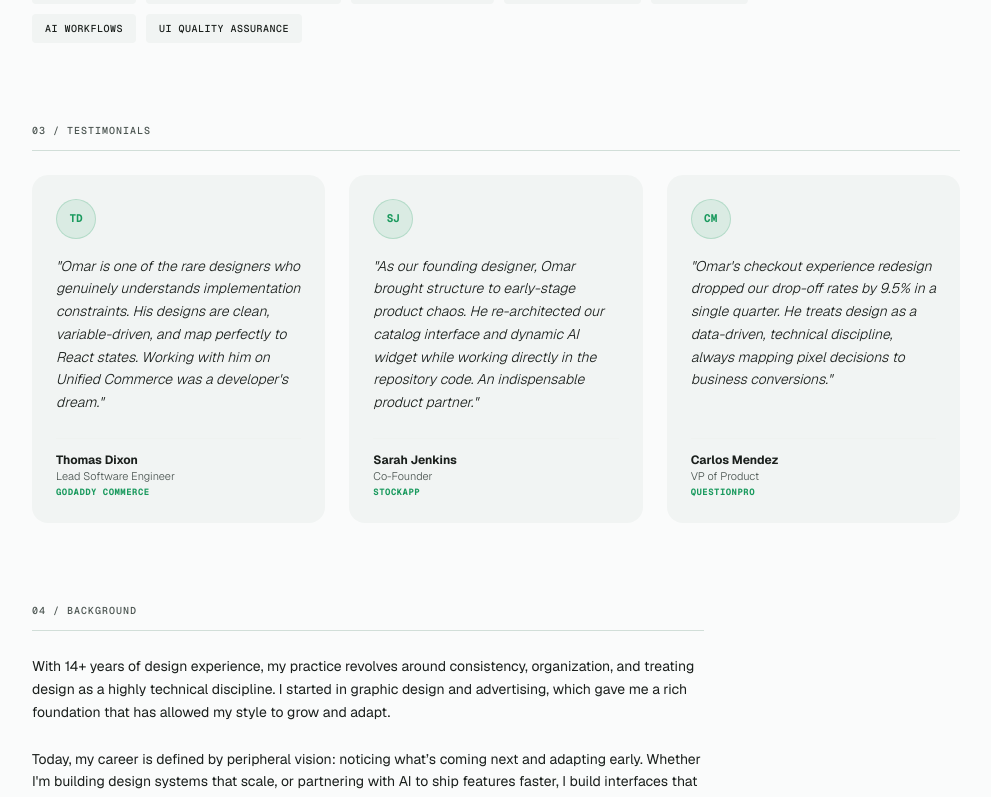
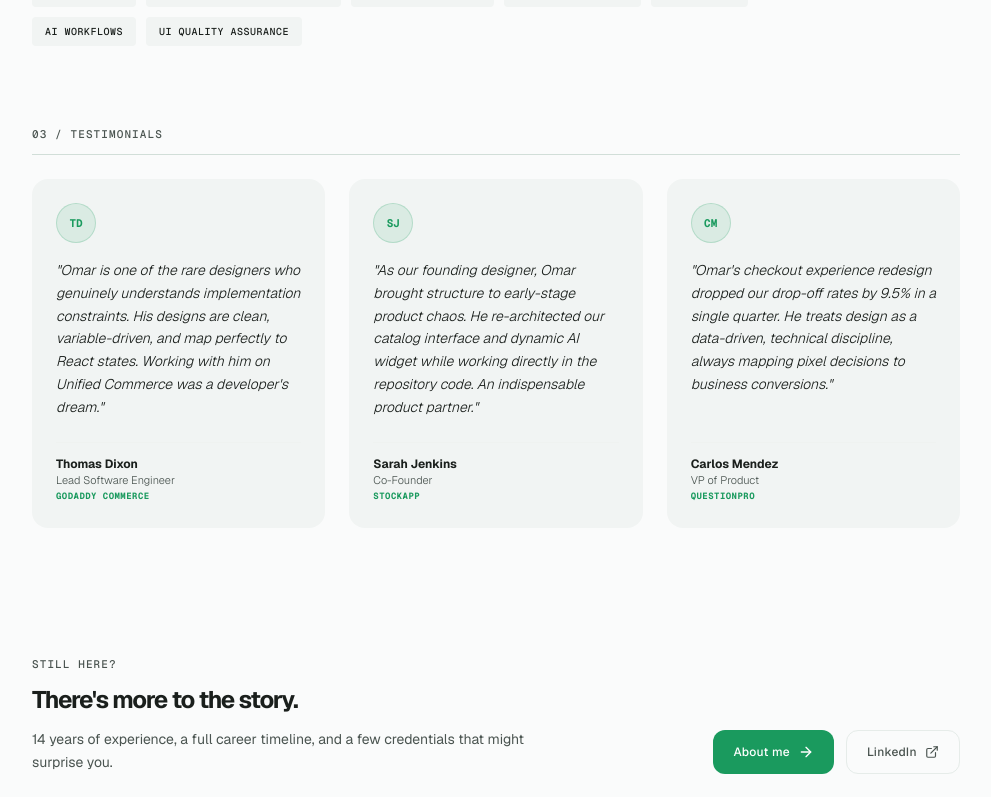
Before and after one commit to omguillermo/portfolio-gemini-v0, a Next.js app: page / in a window 1280 px wide. Shown: the part 1222-2019 px from the top of the page, without its empty margins (144-1135 px from the left). Built offline with nearby package versions, Linux system fonts and the light colour scheme.

Commit message:
style: adjust container widths, top spacing, and remove prototype CTAs

```diff
--- a/app/about/page.tsx
+++ b/app/about/page.tsx
@@ -21,10 +21,10 @@ export default function About() {
 
   return (
     <div className="min-h-screen text-primary font-sans antialiased pb-0 selection:bg-selection-bg selection:text-selection-text">
-      <main className="max-w-3xl mx-auto px-6 pt-20 pb-12 md:px-12 md:pt-24 md:pb-20 relative z-10">
+      <main className="max-w-4xl mx-auto px-6 pt-20 pb-12 md:px-12 md:pt-24 md:pb-20 relative z-10">
 
         <Reveal width="100%">
-          <h1 className="text-display font-bold tracking-tighter mb-8 leading-tight">
+          <h1 className="text-display font-bold tracking-tighter mt-8 mb-8 leading-tight">
             Wanna learn more about me? <br />
             I feel honored.
           </h1>
--- a/app/case-studies/[slug]/page.tsx
+++ b/app/case-studies/[slug]/page.tsx
@@ -205,9 +205,9 @@ export default function CaseStudy({ params }: { params: Promise<{ slug: string }
   const content = (
     <div className="min-h-screen text-primary font-sans antialiased pb-12 md:pb-20 selection:bg-selection-bg selection:text-selection-text">
       {/* Full-width Page Header */}
-      <div className="max-w-5xl mx-auto px-6 md:px-12 pt-20 md:pt-24 pb-8 border-b border-border/10">
+      <div className="max-w-4xl mx-auto px-6 md:px-12 pt-20 md:pt-24 pb-8 border-b border-border/10">
         {/* Return link */}
-        <Link href="/" className="inline-flex items-center gap-2 text-small font-mono text-secondary hover:text-brand transition-colors mb-6">
+        <Link href="/" className="inline-flex items-center gap-2 text-small font-mono text-secondary hover:text-brand transition-colors mt-8 mb-6">
           <ArrowLeft className="w-4 h-4" />
           Back to projects
         </Link>
@@ -242,7 +242,7 @@ export default function CaseStudy({ params }: { params: Promise<{ slug: string }
       </div>
 
       {/* Two-Column Layout Split */}
-      <div className="max-w-5xl mx-auto px-6 md:px-12 flex flex-col md:flex-row gap-12 pt-12">
+      <div className="max-w-4xl mx-auto px-6 md:px-12 flex flex-col md:flex-row gap-12 pt-12">
 
         {/* Sticky Left Sidebar */}
         <aside className="w-full md:w-[220px] shrink-0 md:sticky md:top-28 h-fit space-y-8 z-30 pb-6 md:pb-0">
@@ -281,18 +281,7 @@ export default function CaseStudy({ params }: { params: Promise<{ slug: string }
             ))}
           </ul>
 
-          {/* Try Prototype CTA */}
-          {project.prototype_link && (
-            <a
-              href={project.prototype_link}
-              target="_blank"
-              rel="noopener noreferrer"
-              className="flex items-center justify-between w-full bg-foreground text-background px-4 py-3 rounded-xl text-mono font-mono text-[9px] uppercase tracking-wider hover:bg-brand hover:text-white transition-all duration-300 shadow-sm"
-            >
-              Try prototype
-              <ArrowUpRight className="w-3.5 h-3.5" />
-            </a>
-          )}
+
         </aside>
 
         {/* Right Content Area */}
@@ -502,21 +491,7 @@ export default function CaseStudy({ params }: { params: Promise<{ slug: string }
                 </section>
               </article>
 
-              {/* Prototype Link */}
-              {project.prototype_link && (
-                <section className="flex flex-col items-center py-16">
-                  <h3 className="text-heading font-bold mb-8">Ready to explore the logic?</h3>
-                  <a
-                    href={project.prototype_link}
-                    target="_blank"
-                    rel="noopener noreferrer"
-                    className="flex items-center gap-3 bg-foreground text-background px-8 py-4 rounded-full font-medium hover:bg-brand hover:text-white transition-all shadow-xl shadow-brand/10 group"
-                  >
-                    Interact with Prototype
-                    <ArrowUpRight className="w-5 h-5 group-hover:translate-x-0.5 group-hover:-translate-y-0.5 transition-transform" />
-                  </a>
-                </section>
-              )}
+
 
               {/* Footer Navigation */}
               <footer className="pt-12 border-t border-border flex justify-between items-center">
--- a/app/globals.css
+++ b/app/globals.css
@@ -30,7 +30,7 @@
   --fs-heading: 0.875rem;                       /* 14px */
   --fs-body: 0.875rem;                          /* 14px */
   --fs-small: 0.75rem;                          /* 12px - Precise metadata */
-  --fs-mono: 0.625rem;                          /* 10px - System labels */
+  --fs-mono: 0.6875rem;                         /* 11px - System labels */
 
   /* Technical Grid Background Token */
   --grid-color: rgba(74, 84, 80, 0.16);
--- a/app/page.tsx
+++ b/app/page.tsx
@@ -7,6 +7,7 @@ import Reveal from '@/components/Reveal';
 import InteractiveDoodle from '@/components/InteractiveDoodle';
 import StatusTerminal from '@/components/StatusTerminal';
 import { projectsData } from '@/data/projects';
+import { ArrowRight, ExternalLink } from 'lucide-react';
 
 export default function Portfolio() {
 
@@ -53,7 +54,7 @@ export default function Portfolio() {
             </h2>
           </Reveal>
 
-          <div className="grid grid-cols-1 md:grid-cols-3 gap-6 items-stretch">
+          <div className="grid grid-cols-1 md:grid-cols-2 lg:grid-cols-3 gap-6 items-stretch">
             {['stoki-ai', 'godaddy-shipping', 'questionpro-signup'].map((slug, idx) => {
               const project = projectsData[slug];
               if (!project) return null;
@@ -148,7 +149,7 @@ export default function Portfolio() {
           </Reveal>
 
           <Reveal width="100%" delay={0.1} overflow="visible">
-            <div className="grid grid-cols-1 md:grid-cols-3 gap-6">
+            <div className="grid grid-cols-1 md:grid-cols-2 lg:grid-cols-3 gap-6">
               {/* Card 1 */}
               <div className="bg-surface-inset border-0 rounded-2xl p-6 flex flex-col justify-between space-y-6">
                 <div className="space-y-4">
@@ -212,23 +213,46 @@ export default function Portfolio() {
           </Reveal>
         </section>
 
-        <section className="mb-20">
-          <Reveal width="100%" overflow="visible">
-            <div className="max-w-2xl">
-              <h2 className="text-mono font-mono text-secondary uppercase tracking-widest mb-6 border-b border-border pb-3">
-                04 / Background
-              </h2>
-              <div className="space-y-6 text-body text-primary leading-relaxed">
-                <p>
-                  With 14+ years of design experience, my practice revolves around consistency, organization, and treating design as a highly technical discipline. I started in graphic design and advertising, which gave me a rich foundation that has allowed my style to grow and adapt.
+        {/* Closing CTA Strip */}
+        <Reveal width="100%" overflow="visible">
+          <div className="mt-20 mb-0 pt-12 pb-16">
+            <div className="flex flex-col md:flex-row md:items-end md:justify-between gap-8">
+              {/* Left: copy */}
+              <div className="space-y-3 max-w-lg">
+                <p className="text-mono font-mono text-secondary uppercase tracking-widest text-[11px]">
+                  Still here?
                 </p>
-                <p>
-                  Today, my career is defined by peripheral vision: noticing what’s coming next and adapting early. Whether I&apos;m building design systems that scale, or partnering with AI to ship features faster, I build interfaces that withstand any sneaky edge-case.
+                <h2 className="text-2xl font-bold tracking-tighter">
+                  There&apos;s more to the story.
+                </h2>
+                <p className="text-body text-secondary leading-relaxed">
+                  14 years of experience, a full career timeline, and a few credentials that might surprise you.
                 </p>
               </div>
+
+              {/* Right: actions */}
+              <div className="flex flex-col sm:flex-row gap-3 shrink-0">
+                <Link
+                  href="/about"
+                  className="group inline-flex items-center gap-2 px-5 py-3 rounded-xl bg-brand text-white text-small font-sans font-medium tracking-wide hover:bg-brand/90 transition-all duration-200"
+                >
+                  About me
+                  <ArrowRight className="w-4 h-4 transition-transform duration-200 group-hover:translate-x-0.5" />
+                </Link>
+                <a
+                  href="https://www.linkedin.com/in/omar-guillermo/"
+                  target="_blank"
+                  rel="noopener noreferrer"
+                  aria-label="Visit LinkedIn profile (opens in new tab)"
+                  className="group inline-flex items-center gap-2 px-5 py-3 rounded-xl border border-border/50 text-secondary text-small font-sans font-medium tracking-wide hover:border-brand/40 hover:text-brand transition-all duration-200"
+                >
+                  LinkedIn
+                  <ExternalLink className="w-3.5 h-3.5 transition-colors duration-200" />
+                </a>
+              </div>
             </div>
-          </Reveal>
-        </section>
+          </div>
+        </Reveal>
 
       </main>
     </div>
--- a/components/Navbar.tsx
+++ b/components/Navbar.tsx
@@ -93,6 +93,7 @@ export default function Navbar() {
                         download={link.download}
                         target={link.type === 'external' ? '_blank' : undefined}
                         rel={link.type === 'external' ? 'noopener noreferrer' : undefined}
+                        aria-label={link.type === 'download' ? 'Download resume PDF' : `Visit ${link.label} profile (opens in new tab)`}
                         className="flex items-center gap-1 text-small font-sans uppercase tracking-widest text-secondary hover:text-brand transition-colors cursor-pointer group"
                       >
                         <span>{link.label}</span>
@@ -160,6 +161,7 @@ export default function Navbar() {
                       target={link.type === 'external' ? '_blank' : undefined}
                       rel={link.type === 'external' ? 'noopener noreferrer' : undefined}
                       onClick={() => setIsOpen(false)}
+                      aria-label={link.type === 'download' ? 'Download resume PDF' : `Visit ${link.label} profile (opens in new tab)`}
                       className="flex items-center justify-center gap-1.5 text-2xl font-bold tracking-tighter text-secondary hover:text-brand transition-colors cursor-pointer group"
                     >
                       <span>{link.label}</span>
--- a/data/projects.ts
+++ b/data/projects.ts
@@ -37,7 +37,6 @@ export interface ProjectData {
   metric: string;
   thumbnail: string;
   hero_image?: string;
-  prototype_link?: string;
   password?: string;
 }
 
@@ -129,8 +128,7 @@ export const projectsData: Record<string, ProjectData> = {
          "caption": "Order Details Page with the new Buy Shipping Label entry point."
       }
     ],
-    retrospective: "The success of this integration was driven by trust. By exposing live API validation states early, we reduced merchant anxiety and significantly increased the 'Buy' conversion rate.",
-    prototype_link: "https://www.figma.com/proto/jS9lpzXQorkkrfDoTYYFeO/Create-a-Shipping-Label"
+    retrospective: "The success of this integration was driven by trust. By exposing live API validation states early, we reduced merchant anxiety and significantly increased the 'Buy' conversion rate."
   },
   'questionpro-signup': {
     title: "Sign Up Experience Redesign",
```
